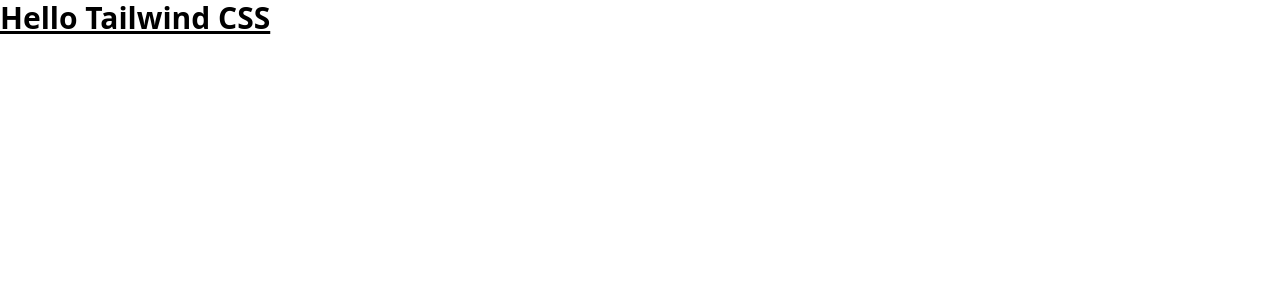
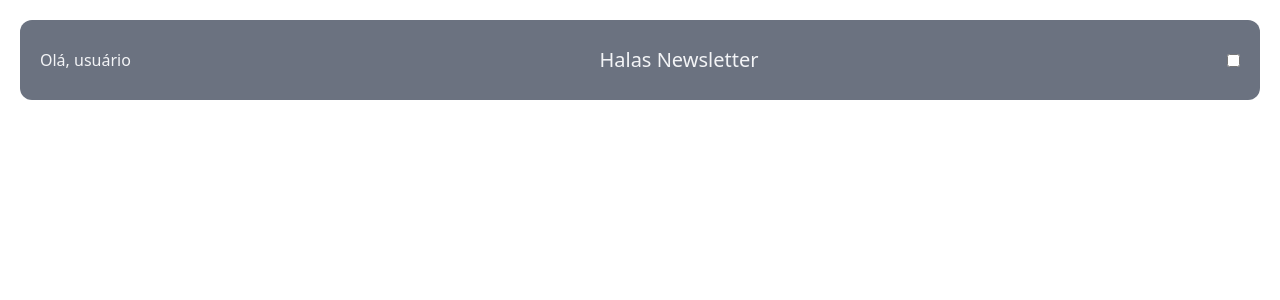
Before and after one commit to alexandrehalas/react-vite-with-tailwind-css, a React (Vite) app: page / in a window 1280 px wide. Shown: the top 300 px of the page. Built offline with nearby package versions, Linux system fonts and the light colour scheme.

Commit message:
Componente Header

```diff
--- a/src/App.jsx
+++ b/src/App.jsx
@@ -1,6 +1,8 @@
+import Header from "./components/Header/Header";
+
 const App = () => {
   return (
-    <h1 className="text-3xl font-bold underline">Hello Tailwind CSS</h1>
+    <Header />
   )
 }
 
--- /dev/null
+++ b/src/components/Header/Header.jsx
@@ -0,0 +1,11 @@
+export const Header = () => {
+  return (
+    <div className="flex h-20 bg-gray-500 justify-between items-center px-5 sm:rounded-xl sm:m-5">
+        <span className="text-gray-100">Olá, usuário</span>
+        <h1 className="text-gray-100 text-xl">Halas Newsletter</h1>
+        <input className="hidden sm:block" type='checkbox' />
+    </div>
+  )
+}
+
+export default Header;
```
